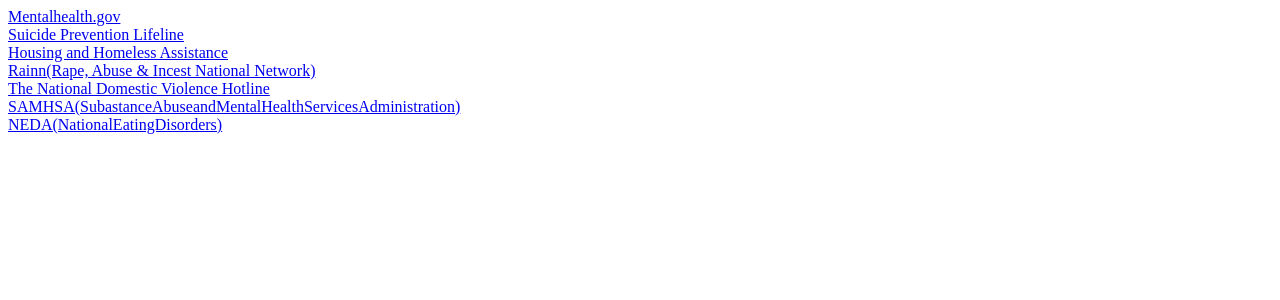
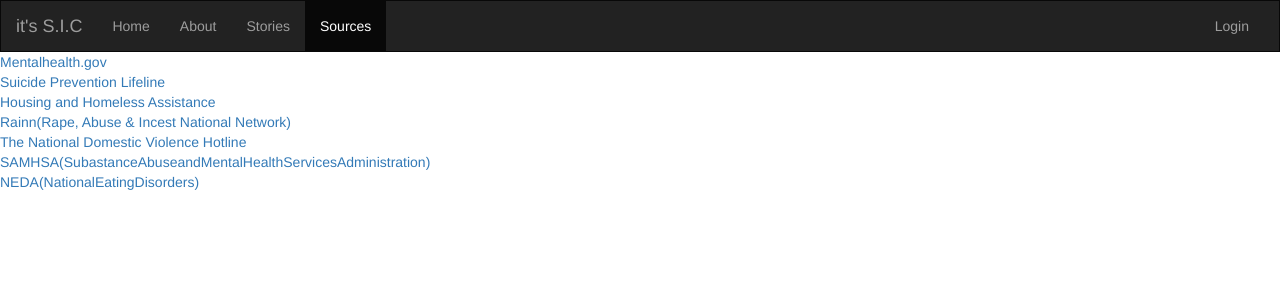
Before and after one commit to jessGbor/S.I.C-, a Flask app: template templates/Sources.html in a window 1280 px wide. Shown: the top 300 px of the page. Run offline with Flask 2, Linux system fonts and the light colour scheme; the template is opened without the code that fills it, so the values that code supplies are empty; some libraries are stand-ins or nearby versions.

Commit message:
mandatory update

```diff
--- a/templates/Sources.html
+++ b/templates/Sources.html
@@ -5,6 +5,90 @@
   <title> Sources </title>
   <meta charset="UTF-8">
 
+  <meta charset="utf-8">
+  <meta name="viewport" content="width=device-width, initial-scale=1">
+  <link rel="stylesheet" href="https://maxcdn.bootstrapcdn.com/bootstrap/3.4.0/css/bootstrap.min.css">
+  <script src="https://ajax.googleapis.com/ajax/libs/jquery/3.4.1/jquery.min.js"></script>
+  <script src="https://maxcdn.bootstrapcdn.com/bootstrap/3.4.0/js/bootstrap.min.js"></script>
+  <link rel="stylesheet" type="text/css" href="static/css/SIC.css">
+  <script src="sic.js"></script>
+  <style>
+    /* Remove the navbar's default margin-bottom and rounded borders */
+    .navbar {
+      margin-bottom: 0;
+      border-radius: 0;
+    }
+
+    /* Set height of the grid so .sidenav can be 100% (adjust as needed) */
+    .row.content {height: 450px}
+
+    /* Set gray background color and 100% height */
+    .sidenav {
+      padding-top: 20px;
+      background-color: #f1f1f1;
+      height: 100%;
+    }
+
+    /* Set black background color, white text and some padding */
+    footer {
+      background-color: #555;
+      color: white;
+      padding: 15px;
+    }
+
+    /* On small screens, set height to 'auto' for sidenav and grid */
+    @media screen and (max-width: 767px) {
+      .sidenav {
+        height: auto;
+        padding: 15px;
+      }
+      .row.content {height:auto;}
+    }
+
+
+    p.a {
+      visibility: hidden;
+    }
+
+    h1 {
+     color: #b3d9ff;
+     font-style: italic;
+     text-decoration: underline;
+    }
+
+
+    p {
+      font-size: 110%;
+      font-style:oblique;
+    }
+
+  </style>
+
+  <!-- this is shannon just testing out some code dont take no of this serious. -->
+
+  <nav class="navbar navbar-inverse">
+  <div class="container-fluid">
+    <div class="navbar-header">
+      <button type="button" class="navbar-toggle" data-toggle="collapse" data-target="#myNavbar">
+        <span class="icon-bar"></span>
+        <span class="icon-bar"></span>
+        <span class="icon-bar"></span>
+      </button>
+      <a class="navbar-brand" href="#">it's S.I.C</a>
+    </div>
+    <div class="collapse navbar-collapse" id="myNavbar">
+      <ul class="nav navbar-nav">
+        <li><a href="index.html">Home</a></li>
+        <li><a href="about.html">About</a></li>
+        <li><a href="stories.html">Stories</a></li>
+        <li class="active"><a href="sources.html">Sources</a></li>
+      </ul>
+      <ul class="nav navbar-nav navbar-right">
+        <li><a href="login.html"><span id="glyphicon glyphicon-log-i" class="glyphicon glyphicon-log-i"></span> Login</a></li>
+      </ul>
+    </div>
+  </div>
+  </nav>
 </head>
 
 <body>
```
Also changed, not shown: templates/post.html (+37 -32 lines), templates/post_dets.html (added, +20 -0 lines).
